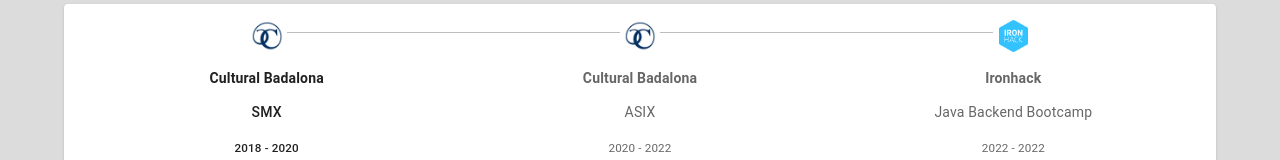
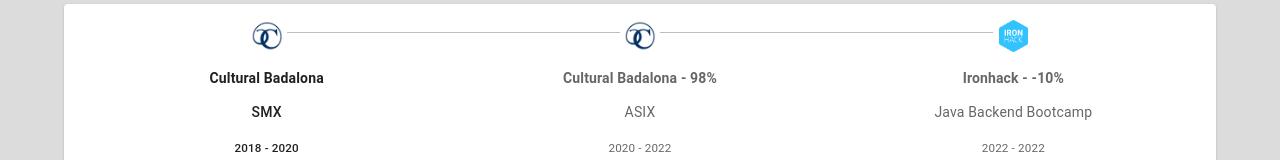
Before and after one commit to TheMineWay/cv, a React (Create React App) app: page / in a window 1280 px wide. Shown: the part 528-688 px from the top of the page. Built offline with nearby package versions, Linux system fonts and the light colour scheme.

Commit message:
Course progress indicator

```diff
--- a/src/components/steps/GenericStepper.tsx
+++ b/src/components/steps/GenericStepper.tsx
@@ -36,7 +36,13 @@
                         alternativeLabel
                     >
                         {
-                            dividedStep.map((step, i) => (
+                            dividedStep.map((step, i) => {
+
+                                const to = step.to && DateTime.fromObject(step.to).toMillis() - DateTime.fromObject(step.from).toMillis();
+                                const now = DateTime.now().toMillis() - DateTime.fromObject(step.from).toMillis();
+                                const percent = to === undefined ? 100 : ((now * 100) / to);
+
+                                return (
                                     <Step
                                         key={`step_${i}_${DateTime.now().set(step.from).toMillis()}`}
                                         active={(!step.to || DateTime.fromObject(step.to) <= DateTime.now()) && DateTime.fromObject(step.from) <= DateTime.now()}
@@ -52,12 +58,13 @@
                                                 />
                                             )}
                                         >
-                                        <b>{step.title}</b>
+                                            <b>{step.title}{percent < 100 && ` - ${Math.floor(percent)}%`}</b>
                                             <p>{step.subtitle}</p>
                                             <small>{step.from.year}{step.to && (<> - {step.to.year}</>)}</small>
                                         </StepLabel>
                                     </Step>
-                            ))
+                                );
+                            })
                         }
                     </Stepper>
                 ))
```
Lines whose indentation alone changed are shown as unchanged.
